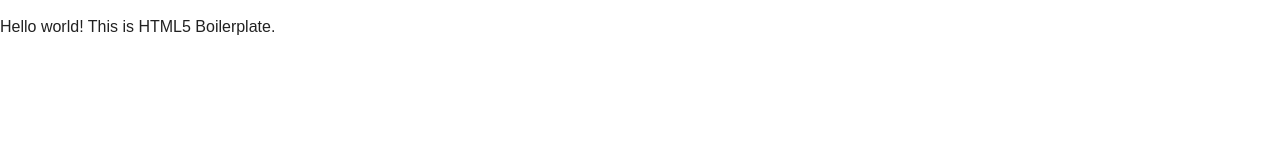
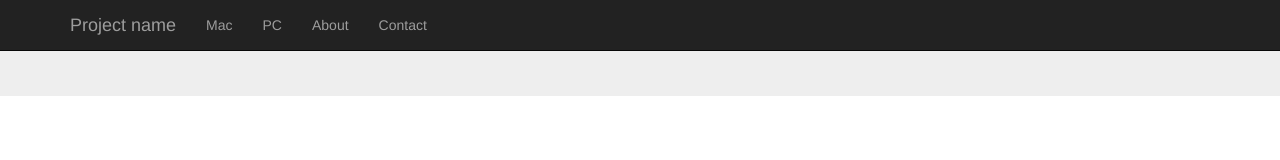
Before and after one commit to JalenMoorer/Triumph-of-the-Nerds, a plain HTML site: page index.html in a window 1280 px wide. Drawn offline with nearby package versions, Linux system fonts and the light colour scheme.

Commit message:
Added Navigation Bar

```diff
--- a/index.html
+++ b/index.html
@@ -14,6 +14,7 @@
 
         <link rel="stylesheet" href="css/normalize.css">
         <link rel="stylesheet" href="css/main.css">
+        <link rel="stylesheet" href="css/bootstrap.min.css">
         <script src="js/vendor/modernizr-2.6.2.min.js"></script>
     </head>
     <body>
@@ -22,7 +23,31 @@
         <![endif]-->
 
         <!-- Add your site or application content here -->
-        <p>Hello world! This is HTML5 Boilerplate.</p>
+    <nav class="navbar navbar-inverse navbar-fixed-top" role="navigation">
+        <div class="container">
+            <div class="navbar-header">
+                <button type="button" class="navbar-toggle collapsed" data-toggle="collapse" data-target="#navbar" aria-expanded="false" aria-controls="navbar">
+                    <span class="sr-only">Toggle navigation</span>
+                    <span class="icon-bar"></span>
+                    <span class="icon-bar"></span>
+                    <span class="icon-bar"></span>
+                </button>
+                <a class="active navbar-brand" href="#">Project name</a>
+            </div>
+            <div id="navbar" class="collapse navbar-collapse">
+                <ul class="nav navbar-nav">
+                    <li class=""><a href="#">Mac</a></li>
+                    <li class=""><a href="#">PC</a></li>
+                    <li><a href="#about">About</a></li>
+                    <li><a href="#contact">Contact</a></li>
+                </ul>
+            </div><!--/.nav-collapse -->
+        </div>
+    </nav>
+
+    <div class="jumbotron">
+
+    </div>
 
         <script src="//ajax.googleapis.com/ajax/libs/jquery/1.10.2/jquery.min.js"></script>
         <script>window.jQuery || document.write('<script src="js/vendor/jquery-1.10.2.min.js"><\/script>')</script>
```
